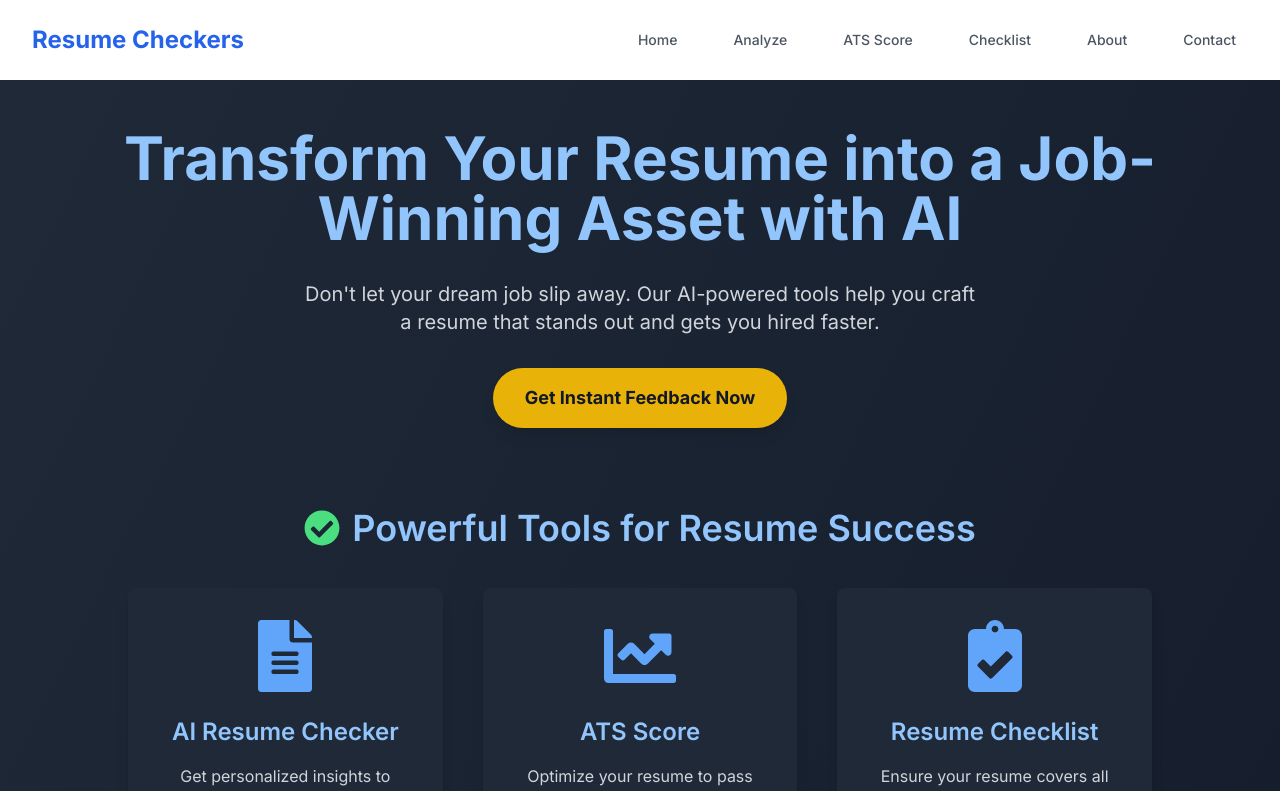
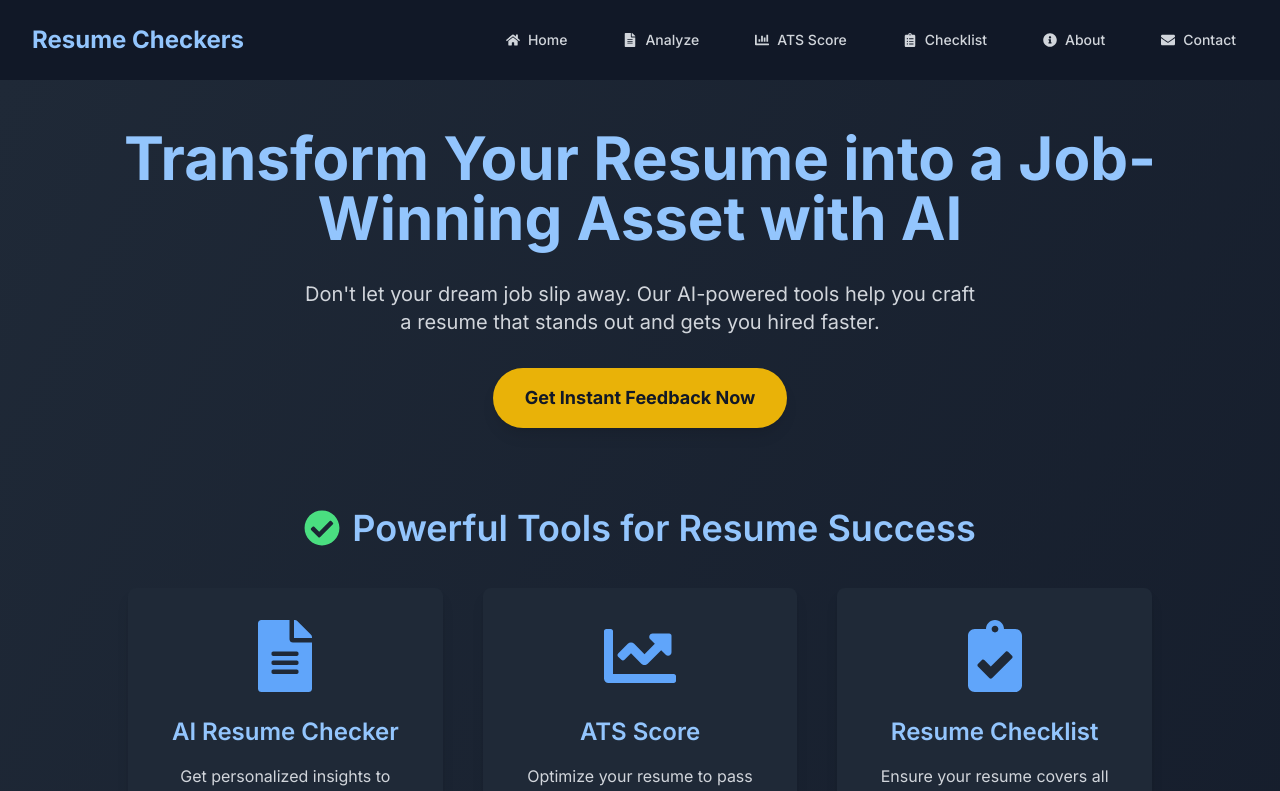
Before and after one commit to djubx/resume-analyzer, a Next.js app: page / in a window 1280 px wide. Shown: the top 791 px of the page. Built offline with nearby package versions, Linux system fonts and the light colour scheme.

Commit message:
sexy navigation bar

```diff
--- a/src/components/Navbar.tsx
+++ b/src/components/Navbar.tsx
@@ -1,31 +1,40 @@
 import Link from "next/link";
 import { useState } from "react";
-import { FaBars, FaTimes } from "react-icons/fa";
+import { FaBars, FaTimes, FaHome, FaFileAlt, FaChartBar, FaClipboardList, FaInfoCircle, FaEnvelope } from "react-icons/fa";
+import { motion } from "framer-motion";
 
 export default function Navbar() {
   const [isOpen, setIsOpen] = useState(false);
 
+  const navItems = [
+    { href: "/", label: "Home", icon: <FaHome /> },
+    { href: "/resume-analyzer", label: "Analyze", icon: <FaFileAlt /> },
+    { href: "/ats-score", label: "ATS Score", icon: <FaChartBar /> },
+    { href: "/resume-checklist", label: "Checklist", icon: <FaClipboardList /> },
+    { href: "/about", label: "About", icon: <FaInfoCircle /> },
+    { href: "/contact", label: "Contact", icon: <FaEnvelope /> },
+  ];
+
   return (
-    <nav className="bg-white shadow-md">
+    <nav className="bg-gray-900 shadow-md">
       <div className="max-w-7xl mx-auto px-4 sm:px-6 lg:px-8">
         <div className="flex justify-between items-center h-20">
           <div className="flex-shrink-0 flex items-center">
-            <Link href="/" className="text-2xl font-bold text-blue-600">
+            <Link href="/" className="text-2xl font-bold text-blue-300">
               Resume Checkers
             </Link>
           </div>
           <div className="hidden sm:ml-6 sm:flex sm:space-x-8">
-            <NavLink href="/">Home</NavLink>
-            <NavLink href="/resume-analyzer">Analyze</NavLink>
-            <NavLink href="/ats-score">ATS Score</NavLink>
-            <NavLink href="/resume-checklist">Checklist</NavLink>
-            <NavLink href="/about">About</NavLink>
-            <NavLink href="/contact">Contact</NavLink>
+            {navItems.map((item) => (
+              <NavLink key={item.href} href={item.href} icon={item.icon}>
+                {item.label}
+              </NavLink>
+            ))}
           </div>
           <div className="sm:hidden flex items-center">
             <button
               onClick={() => setIsOpen(!isOpen)}
-              className="text-gray-500 hover:text-gray-600 focus:outline-none"
+              className="text-gray-300 hover:text-blue-300 focus:outline-none"
             >
               {isOpen ? <FaTimes size={24} /> : <FaBars size={24} />}
             </button>
@@ -33,38 +42,44 @@ export default function Navbar() {
         </div>
       </div>
       {isOpen && (
-        <div className="sm:hidden">
-          <div className="pt-2 pb-3 space-y-1">
-            <MobileNavLink href="/">Home</MobileNavLink>
-            <MobileNavLink href="/resume-analyzer">Analyze</MobileNavLink>
-            <MobileNavLink href="/ats-score">ATS Score</MobileNavLink>
-            <MobileNavLink href="/resume-checklist">Checklist</MobileNavLink>
-            <MobileNavLink href="/about">About</MobileNavLink>
-            <MobileNavLink href="/contact">Contact</MobileNavLink>
+        <motion.div
+          initial={{ opacity: 0, y: -20 }}
+          animate={{ opacity: 1, y: 0 }}
+          exit={{ opacity: 0, y: -20 }}
+          className="sm:hidden"
+        >
+          <div className="px-2 pt-2 pb-3 space-y-1">
+            {navItems.map((item) => (
+              <MobileNavLink key={item.href} href={item.href} icon={item.icon}>
+                {item.label}
+              </MobileNavLink>
+            ))}
           </div>
-        </div>
+        </motion.div>
       )}
     </nav>
   );
 }
 
-function NavLink({ href, children }: { href: string; children: React.ReactNode }) {
+function NavLink({ href, children, icon }: { href: string; children: React.ReactNode; icon: React.ReactNode }) {
   return (
     <Link
       href={href}
-      className="text-gray-600 hover:text-blue-600 px-3 py-2 rounded-md text-sm font-medium"
+      className="text-gray-300 hover:text-blue-300 px-3 py-2 rounded-md text-sm font-medium flex items-center transition duration-300"
     >
+      <span className="mr-2">{icon}</span>
       {children}
     </Link>
   );
 }
 
-function MobileNavLink({ href, children }: { href: string; children: React.ReactNode }) {
+function MobileNavLink({ href, children, icon }: { href: string; children: React.ReactNode; icon: React.ReactNode }) {
   return (
     <Link
       href={href}
-      className="text-gray-600 hover:bg-gray-50 hover:text-blue-600 block px-3 py-2 rounded-md text-base font-medium"
+      className="text-gray-300 hover:bg-gray-800 hover:text-blue-300 block px-3 py-2 rounded-md text-base font-medium flex items-center transition duration-300"
     >
+      <span className="mr-2">{icon}</span>
       {children}
     </Link>
   );
```
